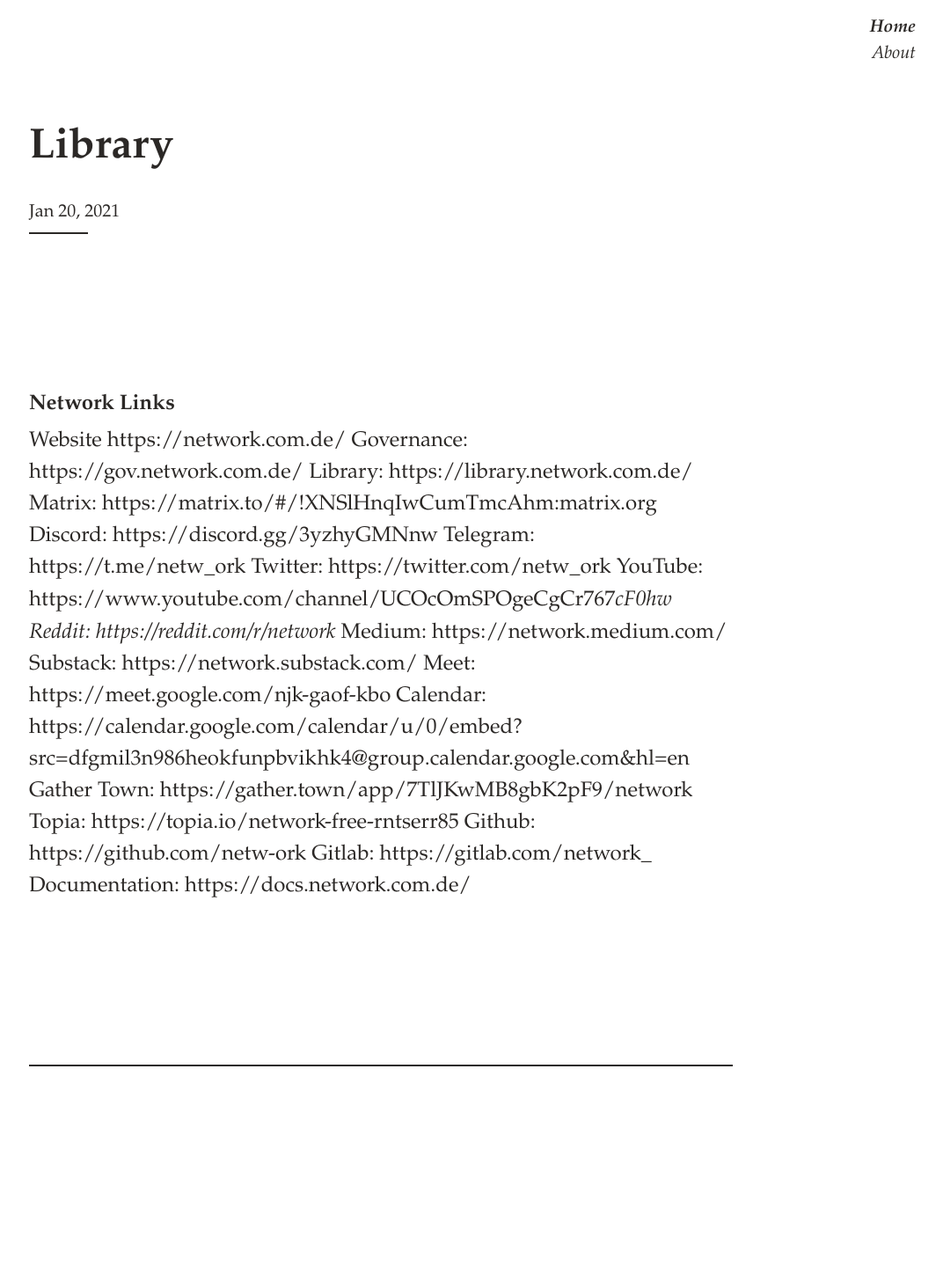
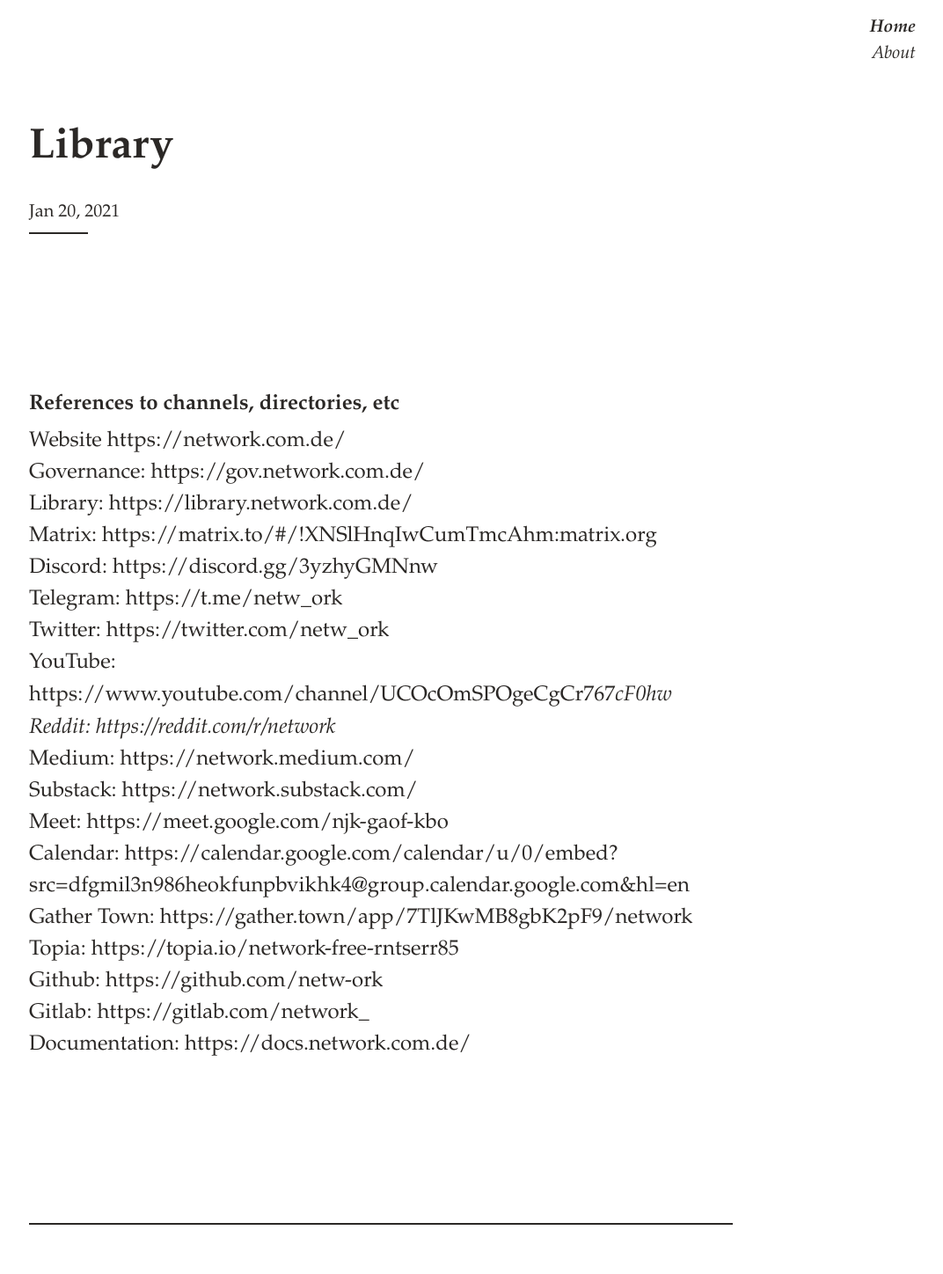
Before and after one commit to netw-ork/netw-ork.github.io, a Jekyll site: the page built from _posts/2021-01-20-links.md, in a window 1280 px wide. Shown: the whole page at 88% size, without its empty margins (207-1279 px from the left). Built offline with Jekyll 4.4.1, drawn with Linux system fonts in a browser that asks for light colours; before the commit the page ends 1268 px from its top, so only the background shows below that.

Commit message:
Update 2021-01-20-links.md

```diff
--- a/_posts/2021-01-20-links.md
+++ b/_posts/2021-01-20-links.md
@@ -6,23 +6,23 @@ tags:
 
 ---
 
-### Network Links
+### References to channels, directories, etc
 
-Website https://network.com.de/
-Governance: https://gov.network.com.de/
-Library: https://library.network.com.de/
-Matrix: https://matrix.to/#/!XNSlHnqIwCumTmcAhm:matrix.org
-Discord: https://discord.gg/3yzhyGMNnw
-Telegram: https://t.me/netw_ork
-Twitter: https://twitter.com/netw_ork
-YouTube: https://www.youtube.com/channel/UCOcOmSPOgeCgCr767_cF0hw
-Reddit: https://reddit.com/r/network_
-Medium: https://network.medium.com/
-Substack: https://network.substack.com/
-Meet: https://meet.google.com/njk-gaof-kbo
-Calendar: https://calendar.google.com/calendar/u/0/embed?src=dfgmil3n986heokfunpbvikhk4@group.calendar.google.com&hl=en
-Gather Town: https://gather.town/app/7TlJKwMB8gbK2pF9/network
-Topia: https://topia.io/network-free-rntserr85
-Github: https://github.com/netw-ork
-Gitlab: https://gitlab.com/network_
-Documentation: https://docs.network.com.de/
+Website https://network.com.de/ <br>
+Governance: https://gov.network.com.de/ <br>
+Library: https://library.network.com.de/ <br>
+Matrix: https://matrix.to/#/!XNSlHnqIwCumTmcAhm:matrix.org <br>
+Discord: https://discord.gg/3yzhyGMNnw <br>
+Telegram: https://t.me/netw_ork <br>
+Twitter: https://twitter.com/netw_ork <br>
+YouTube: https://www.youtube.com/channel/UCOcOmSPOgeCgCr767_cF0hw <br>
+Reddit: https://reddit.com/r/network_ <br>
+Medium: https://network.medium.com/ <br>
+Substack: https://network.substack.com/ <br>
+Meet: https://meet.google.com/njk-gaof-kbo <br>
+Calendar: https://calendar.google.com/calendar/u/0/embed?src=dfgmil3n986heokfunpbvikhk4@group.calendar.google.com&hl=en <br>
+Gather Town: https://gather.town/app/7TlJKwMB8gbK2pF9/network <br>
+Topia: https://topia.io/network-free-rntserr85 <br>
+Github: https://github.com/netw-ork <br>
+Gitlab: https://gitlab.com/network_ <br>
+Documentation: https://docs.network.com.de/ <br>
```
